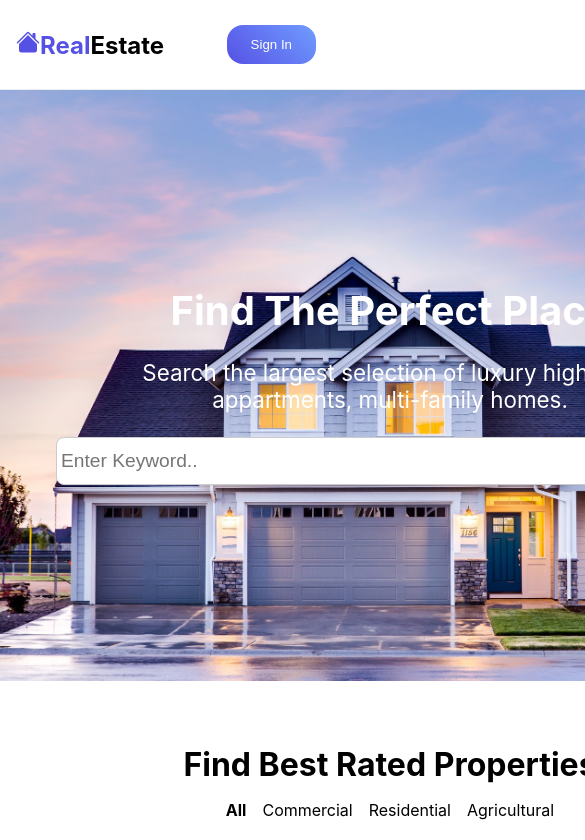
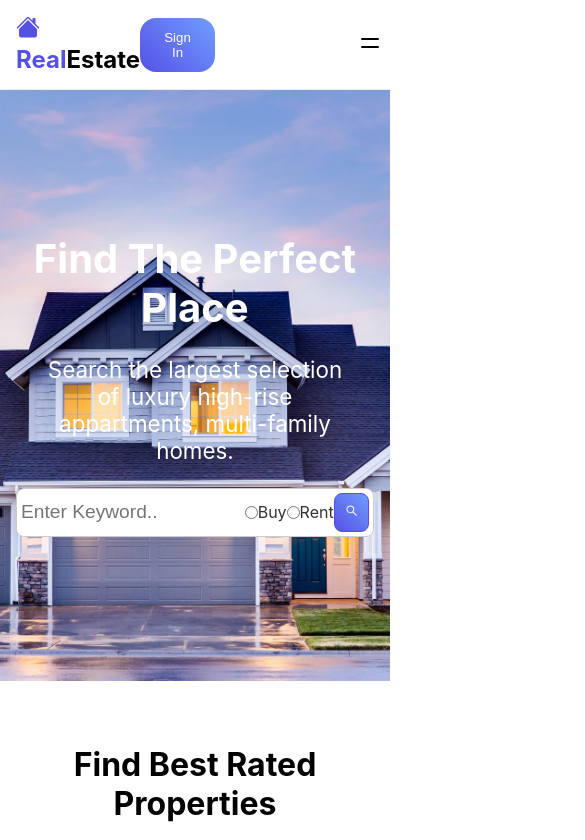
Before and after one commit to Utpal7up/RealEstate, a React (Create React App) app: page / in a window 390 px wide. Shown: the top 840 px of the page, 585 px wide, since content can reach past the window. Built offline with nearby package versions, Linux system fonts and the light colour scheme.

Commit message:
Update index.css

```diff
--- a/src/index.css
+++ b/src/index.css
@@ -48,11 +48,3 @@ a {
   /* border: 5px solid black; */
   transform: scale(1.1);
 }
-
-@media screen and (max-width: 600px) {
-  body {
-    width: 200%;
-    margin: 0;
-    padding: 0;
-  }
-}
```
